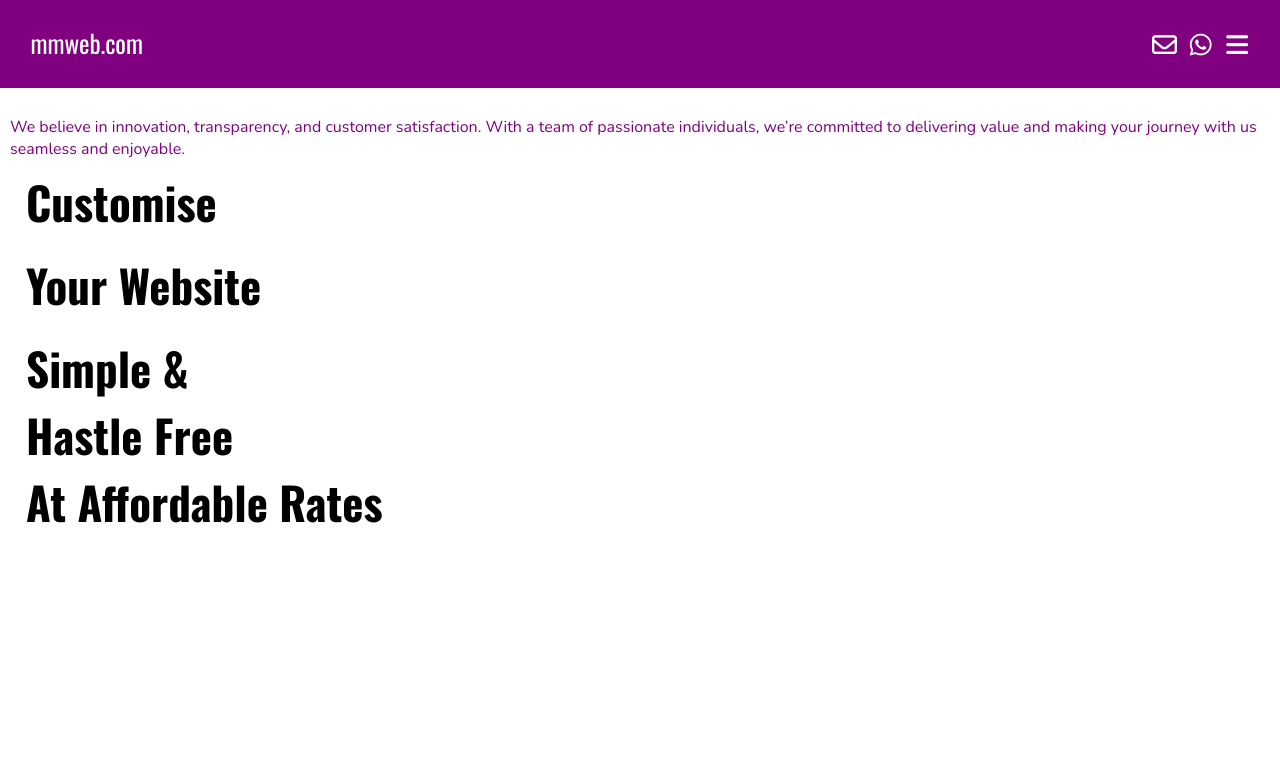
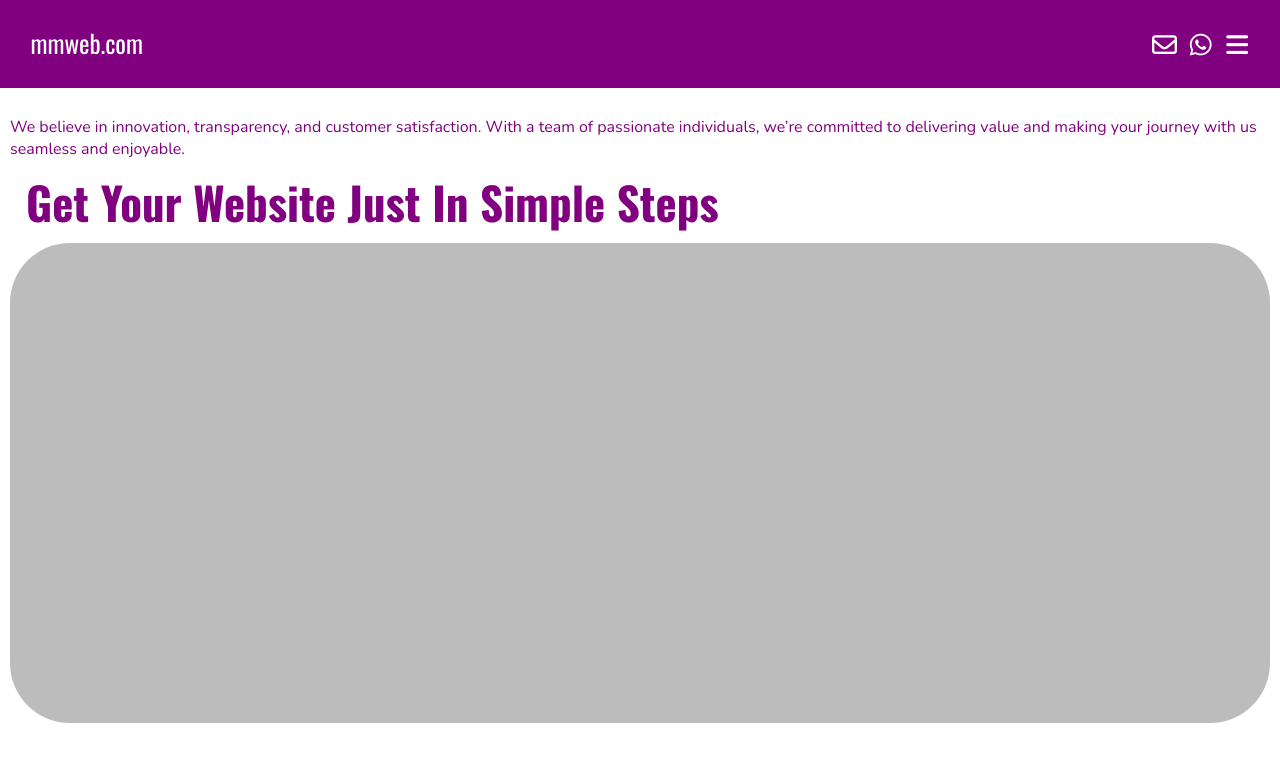
Before and after one commit to nik-89hil/mmweb, a React (Vite) app: page / in a window 1280 px wide. Shown: the top 762 px of the page. Built offline with nearby package versions, Linux system fonts and the light colour scheme; a web font is replaced by a local one.

Commit message:
second commit

```diff
--- a/src/App.css
+++ b/src/App.css
@@ -112,3 +112,17 @@
   width: 100%;
   height: auto;
 }
+
+.img-holder{
+  width: auto;
+  height: 300px;
+  margin: auto;
+  border-radius: 10px;
+}
+
+.img-holder img{
+  object-fit: cover;
+  width: 100%;
+  height: 100%;
+  border-radius: 10px;
+}
--- a/src/components/Intro.jsx
+++ b/src/components/Intro.jsx
@@ -1,5 +1,5 @@
 import React from 'react'
-import {motion} from 'framer-motion'
+import {AnimatePresence, motion} from 'framer-motion'
 
 export const Intro = () => {
   return (
@@ -7,19 +7,6 @@ export const Intro = () => {
         <p className='passage change'>
             We believe in innovation, transparency, and customer satisfaction. With a team of passionate individuals, we’re committed to delivering value and making your journey with us seamless and enjoyable.
         </p>
-        <motion.h1 className='front'
-        initial={{
-            rotate:"30deg",
-        }}
-        whileInView={{
-            rotate:"0deg"
-        }}
-
-        transition={{
-            delay:.2,
-            duration:.4
-        }}
-        >Customise</motion.h1>
         <motion.h1 className='front'
         initial={{
             x:-150,
@@ -34,30 +21,38 @@ export const Intro = () => {
             duration:.7
         }}
 
-        >Your Website</motion.h1>
-        <motion.h1 className='front'
+        > Get Your Website Just In Simple Steps</motion.h1>
+
+        <motion.div className="imager"
+
         initial={{
-            opacity:0
+            backgroundColor:"white",
+            opacity:1,
+            borderRadius:"60px"
         }}
 
-        whileInView={{
-            opacity:1
+        animate={{
+            backgroundColor:"grey",
+            opacity:.2,
         }}
 
         transition={{
-            delay:.6,
-            duration:.7
+            delay:.7,
+            duration:3,
+            ease:"linear",
+            repeat:Infinity
         }}
 
 
 
+
+
         >
-            Simple &
-            <br />
-            Hastle Free
-            <br />
-            At Affordable Rates
-        </motion.h1>
+
+        </motion.div>
+
+
+
     </div>
   )
 }
--- a/src/components/Navbar.jsx
+++ b/src/components/Navbar.jsx
@@ -1,5 +1,9 @@
 import React from 'react'
 import {motion, AnimatePresence} from 'framer-motion';
+import image1 from "../images/webimg.png";
+
+
+
 
 export const Navbar = () => {
 
@@ -23,10 +27,10 @@ export const Navbar = () => {
     </div>
 
 
-
+    <AnimatePresence>
     {
         (open)?(
-            <AnimatePresence>
+
             <motion.div className="menu-open"
             initial={{
                 y:-200,
@@ -45,7 +49,8 @@ export const Navbar = () => {
             }}
 
             exit={{
-                y:-200,
+                y:-500,
+                opacity:.2
             }}
 
 
@@ -60,10 +65,10 @@ export const Navbar = () => {
                 }
             </p>
             <br />
-            <p>MAKE</p>
-            <p>MY</p>
-            <p>WEBSITE</p>
-            <p> : YOUR ONLINE PARTNER </p>
+            <p className='img-holder'>
+                <img src={image1} alt="images" />
+
+            </p>
         </div>
         <div className="option-box">
             <p className="text-box">
@@ -86,10 +91,11 @@ export const Navbar = () => {
         </div>
 
             </motion.div>
-            </AnimatePresence>
+
 
         ):(null)
     }
+    </AnimatePresence>
 
 
 
--- a/src/index.css
+++ b/src/index.css
@@ -42,4 +42,11 @@ button{
     font-size: var(--largeSize);
     font-family: var(--fontPrimary);
     padding: .5rem 1rem;
+    color: var(--primCol);
 }
+
+.imager{
+  width: auto;
+  height: 60vh;
+  background-color: grey;
+}
```
Also changed, not shown: 1 other file (tests, documents, lock files or other folders).
